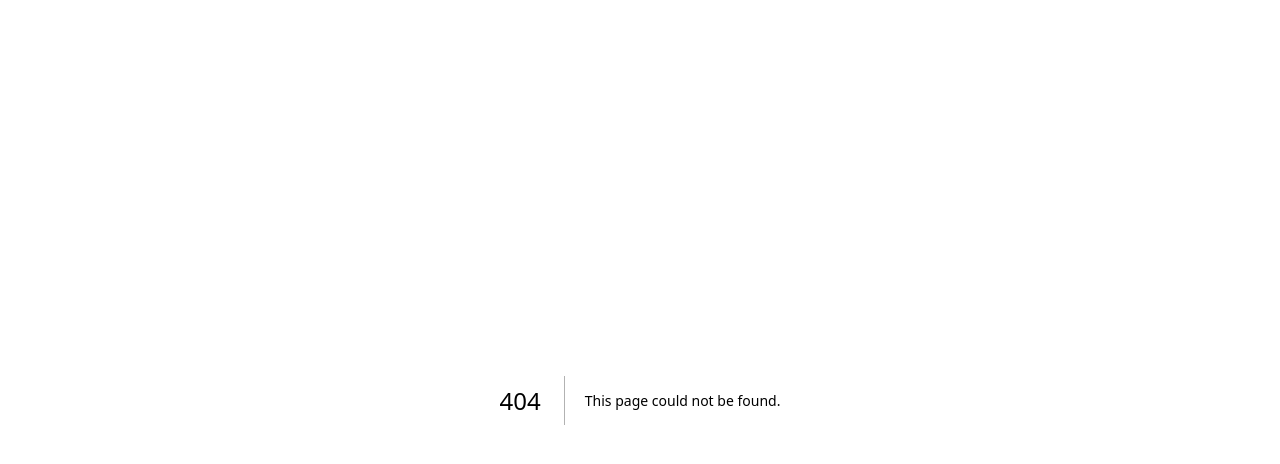
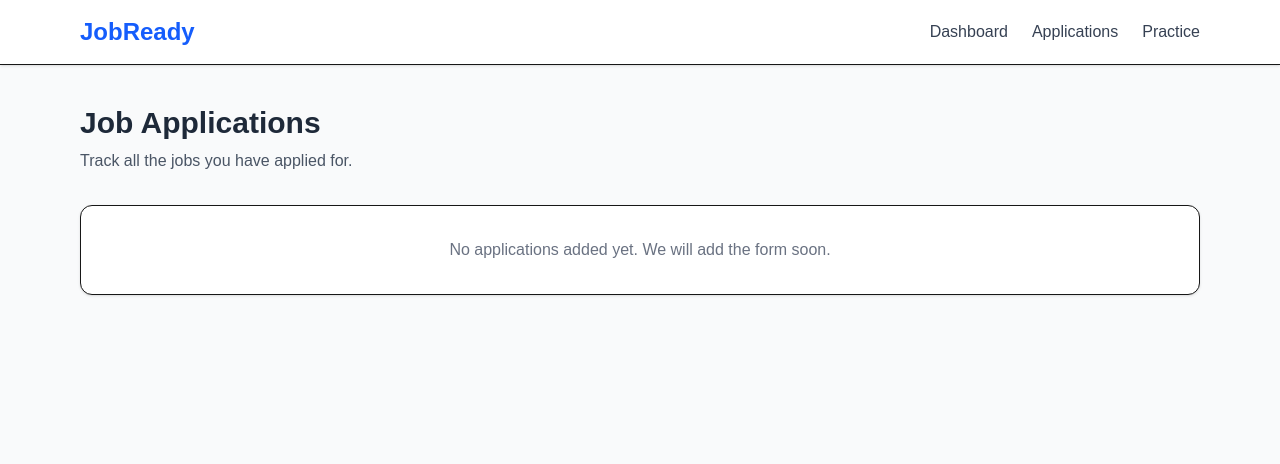
Before and after one commit to Kuldeep9711/job-ready, a Next.js app: page /applications in a window 1280 px wide. Before the commit this address had no page. Shown: the top 464 px of the page. Built offline with nearby package versions, Linux system fonts and the light colour scheme.

Commit message:
first commit

```diff
--- /dev/null
+++ b/src/app/applications/page.tsx
@@ -0,0 +1,24 @@
+import Header from "@/components/Header";
+
+export default function ApplicationsPage() {
+  return (
+    <div className="min-h-screen bg-gray-50">
+      <Header />
+
+      <main className="max-w-6xl mx-auto px-4 py-10">
+        <h1 className="text-3xl font-bold text-gray-800 mb-2">
+          Job Applications
+        </h1>
+        <p className="text-gray-600 mb-8">
+          Track all the jobs you have applied for.
+        </p>
+
+        <div className="bg-white p-8 rounded-xl shadow-sm border text-center">
+          <p className="text-gray-500">
+            No applications added yet. We will add the form soon.
+          </p>
+        </div>
+      </main>
+    </div>
+  );
+}
--- a/src/app/page.tsx
+++ b/src/app/page.tsx
@@ -1,67 +1,52 @@
-import Image from "next/image";
+import Header from "@/components/Header";
 
 export default function Home() {
   return (
-    <div className="flex flex-col flex-1 items-center justify-center bg-zinc-50 font-sans dark:bg-black">
-      <main className="flex flex-1 w-full max-w-3xl flex-col items-center justify-between py-32 px-16 bg-white dark:bg-black sm:items-start">
-        <Image
-          className="dark:invert h-5 w-[100px]"
-          src="/next.svg"
-          alt="Next.js logo"
-          width={100}
-          height={20}
-          priority
-        />
-        <div className="flex flex-col items-center gap-6 text-center sm:items-start sm:text-left">
-          <h1 className="max-w-xs text-3xl font-semibold leading-10 tracking-tight text-black dark:text-zinc-50">
-            To get started, edit the{" "}
-            <code className="rounded bg-black/[.06] px-1.5 py-0.5 font-mono text-[0.9em] dark:bg-white/[.08]">
-              page.tsx
-            </code>{" "}
-            file.
-          </h1>
-          <p className="max-w-md text-lg leading-8 text-zinc-600 dark:text-zinc-400">
-            Looking for a starting point or more instructions? Head over to{" "}
-            <a
-              href="https://vercel.com/templates?framework=next.js&utm_source=create-next-app&utm_medium=appdir-template-tw&utm_campaign=create-next-app"
-              className="font-medium text-zinc-950 dark:text-zinc-50"
-            >
-              Templates
-            </a>{" "}
-            or the{" "}
-            <a
-              href="https://nextjs.org/learn?utm_source=create-next-app&utm_medium=appdir-template-tw&utm_campaign=create-next-app"
-              className="font-medium text-zinc-950 dark:text-zinc-50"
-            >
-              Learning
-            </a>{" "}
-            center.
+    <div className="min-h-screen bg-gray-50">
+      <Header />
+
+      <main className="max-w-6xl mx-auto px-4 py-10">
+        {/* Welcome Section */}
+        <div className="mb-10">
+          <h2 className="text-3xl font-bold text-gray-800 mb-2">
+            Welcome back, Kuldeep
+          </h2>
+          <p className="text-gray-600">
+            Track your job applications and practice for interviews.
           </p>
         </div>
-        <div className="flex flex-col gap-4 text-base font-medium sm:flex-row">
-          <a
-            className="flex h-12 w-full items-center justify-center gap-2 rounded-full bg-foreground px-5 text-background transition-colors hover:bg-[#383838] dark:hover:bg-[#ccc] md:w-[158px]"
-            href="https://vercel.com/new?utm_source=create-next-app&utm_medium=appdir-template-tw&utm_campaign=create-next-app"
-            target="_blank"
-            rel="noopener noreferrer"
-          >
-            <Image
-              className="dark:invert h-[14px] w-4"
-              src="/vercel.svg"
-              alt="Vercel logomark"
-              width={16}
-              height={14}
-            />
-            Deploy Now
-          </a>
-          <a
-            className="flex h-12 w-full items-center justify-center rounded-full border border-solid border-black/[.08] px-5 transition-colors hover:border-transparent hover:bg-black/[.04] dark:border-white/[.145] dark:hover:bg-[#1a1a1a] md:w-[158px]"
-            href="https://nextjs.org/docs?utm_source=create-next-app&utm_medium=appdir-template-tw&utm_campaign=create-next-app"
-            target="_blank"
-            rel="noopener noreferrer"
-          >
-            Documentation
-          </a>
+
+{/* Stats Cards */}
+<div className="grid grid-cols-1 md:grid-cols-3 gap-6 mb-10">
+
+  {/* Card 1 */}
+  <div className="bg-white p-6 rounded-xl shadow-sm border hover:shadow-md hover:-translate-y-1 transition-all duration-300 cursor-pointer">
+    <h3 className="text-gray-500 text-sm font-medium mb-1">Total Applications</h3>
+    <p className="text-3xl font-bold text-gray-800">0</p>
+  </div>
+
+  {/* Card 2 */}
+  <div className="bg-white p-6 rounded-xl shadow-sm border hover:shadow-md hover:-translate-y-1 transition-all duration-300 cursor-pointer">
+    <h3 className="text-gray-500 text-sm font-medium mb-1">Interviews Practiced</h3>
+    <p className="text-3xl font-bold text-gray-800">0</p>
+  </div>
+
+  {/* Card 3 */}
+  <div className="bg-white p-6 rounded-xl shadow-sm border hover:shadow-md hover:-translate-y-1 transition-all duration-300 cursor-pointer">
+    <h3 className="text-gray-500 text-sm font-medium mb-1">Pending Applications</h3>
+    <p className="text-3xl font-bold text-gray-800">0</p>
+  </div>
+
+</div>
+
+        {/* Coming Soon Section */}
+        <div className="bg-white p-8 rounded-xl shadow-sm border text-center">
+          <h3 className="text-xl font-semibold text-gray-800 mb-2">
+            Next Features Coming
+          </h3>
+          <p className="text-gray-600">
+            Job Application Tracker and Interview Practice will be added soon.
+          </p>
         </div>
       </main>
     </div>
--- /dev/null
+++ b/src/components/Header.tsx
@@ -0,0 +1,25 @@
+import Link from "next/link";
+
+export default function Header() {
+  return (
+    <header className="bg-white shadow-sm border-b">
+      <div className="max-w-6xl mx-auto px-4 py-4 flex justify-between items-center">
+        <Link href="/" className="text-2xl font-bold text-blue-600">
+          JobReady
+        </Link>
+
+        <nav className="space-x-6">
+          <Link href="/" className="text-gray-700 hover:text-blue-600 font-medium">
+            Dashboard
+          </Link>
+          <Link href="/applications" className="text-gray-700 hover:text-blue-600 font-medium">
+            Applications
+          </Link>
+          <Link href="#" className="text-gray-700 hover:text-blue-600 font-medium">
+            Practice
+          </Link>
+        </nav>
+      </div>
+    </header>
+  );
+}
```
